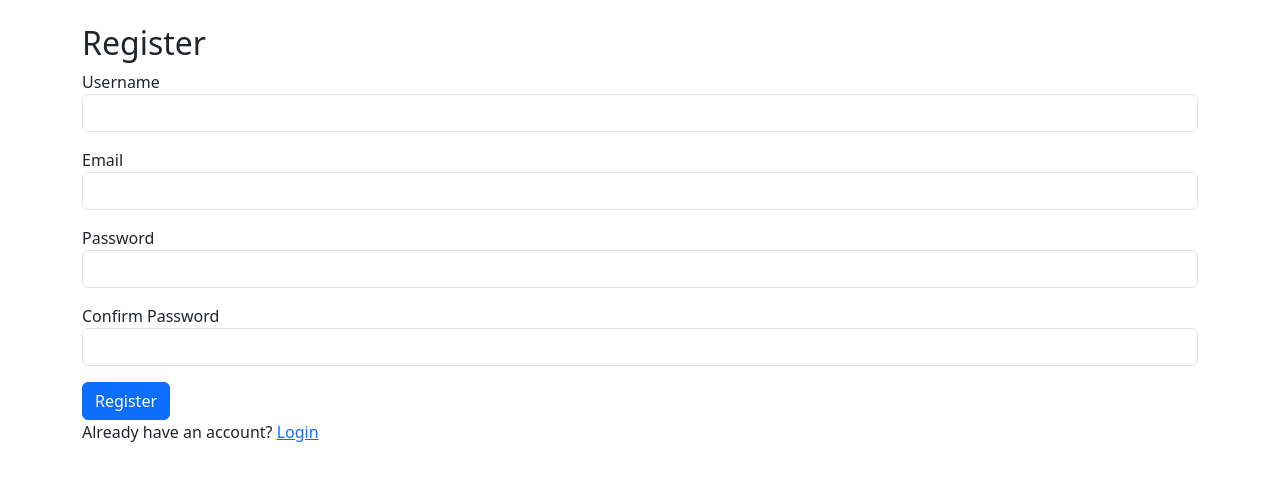
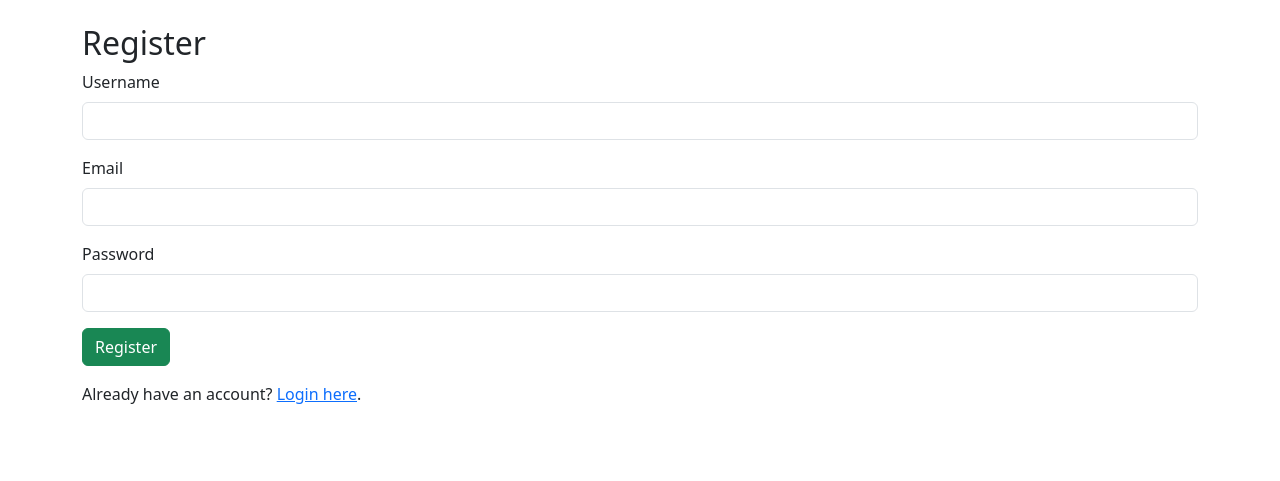
Before and after one commit to RobertMochnacky/kartoteka, a Flask app: page /auth/register in a window 1280 px wide. Shown: the part 56-537 px from the top of the page. Run offline with Flask 3, Linux system fonts and the light colour scheme; parts of the project's set-up code (start-up, migrations or seed data) failed here and were passed over.

Commit message:
Update register.html

```diff
--- a/templates/register.html
+++ b/templates/register.html
@@ -1,13 +1,21 @@
 {% extends "base.html" %}
+{% block title %}Register{% endblock %}
 {% block content %}
 <h2>Register</h2>
 <form method="POST">
-  {{ form.hidden_tag() }}
-  <div class="mb-3">{{ form.username.label }} {{ form.username(class="form-control") }}</div>
-  <div class="mb-3">{{ form.email.label }} {{ form.email(class="form-control") }}</div>
-  <div class="mb-3">{{ form.password.label }} {{ form.password(class="form-control") }}</div>
-  <div class="mb-3">{{ form.confirm_password.label }} {{ form.confirm_password(class="form-control") }}</div>
-  {{ form.submit(class="btn btn-primary") }}
+    <div class="mb-3">
+        <label for="username" class="form-label">Username</label>
+        <input type="text" name="username" class="form-control" required>
+    </div>
+    <div class="mb-3">
+        <label for="email" class="form-label">Email</label>
+        <input type="email" name="email" class="form-control" required>
+    </div>
+    <div class="mb-3">
+        <label for="password" class="form-label">Password</label>
+        <input type="password" name="password" class="form-control" required>
+    </div>
+    <button type="submit" class="btn btn-success">Register</button>
 </form>
-<p>Already have an account? <a href="{{ url_for('auth.login') }}">Login</a></p>
+<p class="mt-3">Already have an account? <a href="{{ url_for('auth.login') }}">Login here</a>.</p>
 {% endblock %}
```
